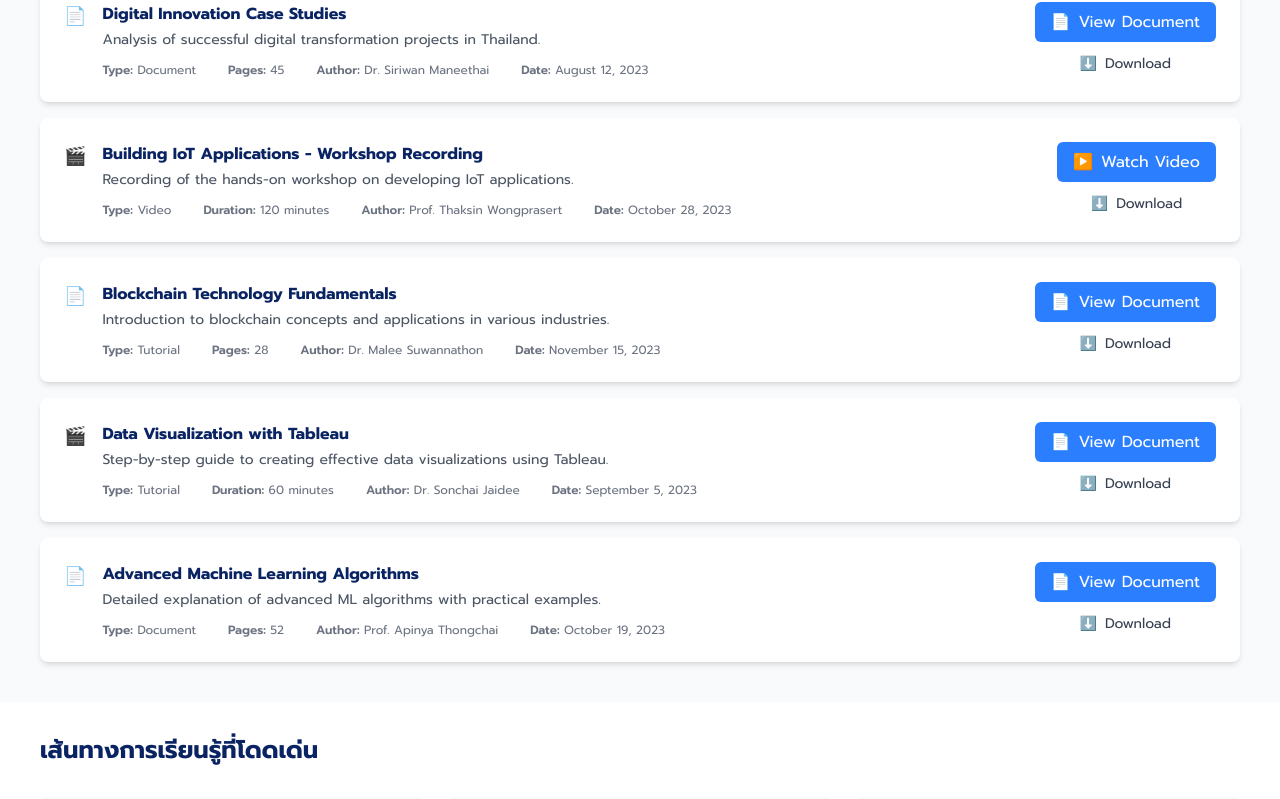
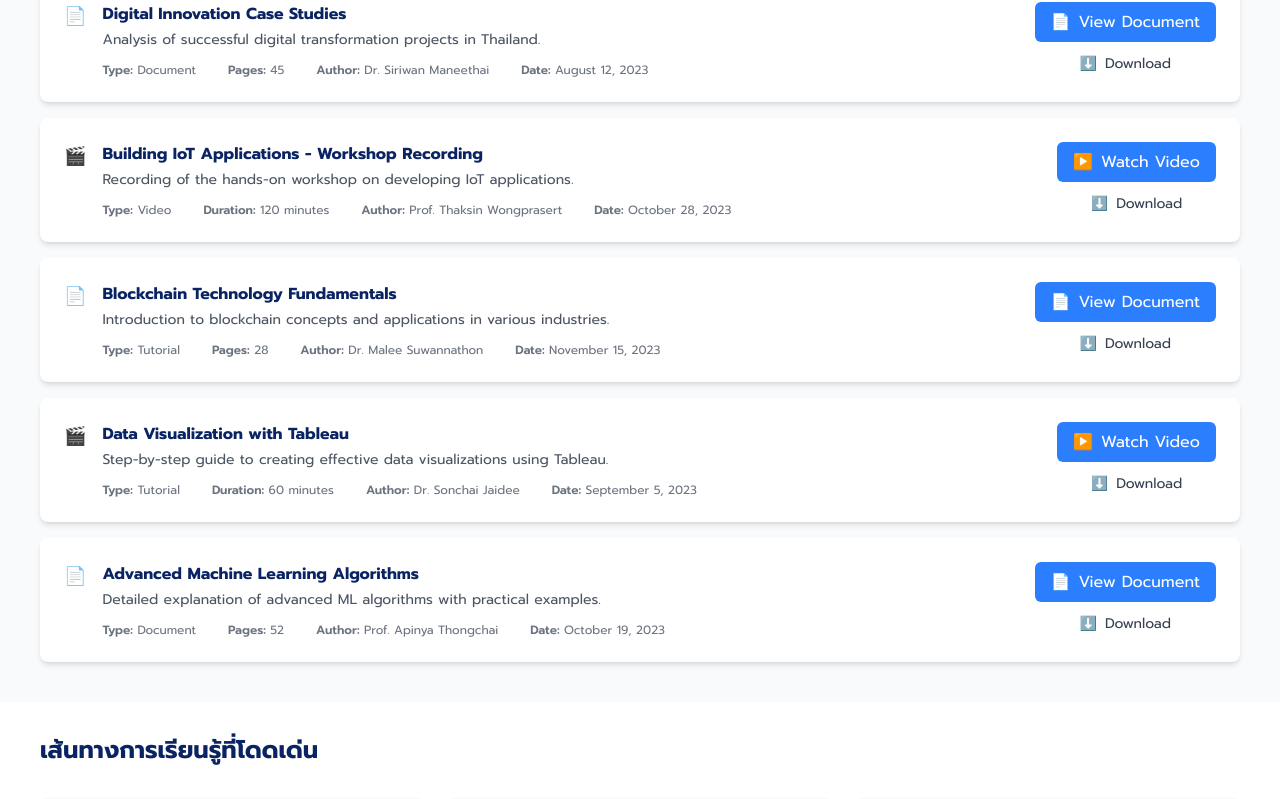
Before and after one commit to dinsorkot-sk/new-growth-front-end, a Next.js app: page /elearning in a window 1280 px wide. Shown: the part 898-1697 px from the top of the page. Built offline with nearby package versions, Linux system fonts and the light colour scheme.

Commit message:
fix E-learning page background and if Press the button and open the video.

```diff
--- a/src/app/elearning/page.tsx
+++ b/src/app/elearning/page.tsx
@@ -1,6 +1,6 @@
 'use client'
 
-import React, { useState } from 'react';
+import React, { useEffect, useRef, useState } from 'react';
 import { FontAwesomeIcon } from '@fortawesome/react-fontawesome';
 import { faBook } from '@fortawesome/free-solid-svg-icons';
 export default function ResourcesPage() {
@@ -18,7 +18,8 @@ export default function ResourcesPage() {
       pages: null,
       author: 'Dr. Somchai Jaidee',
       date: 'October 15, 2023',
-      icon: 'video'
+      icon: 'video',
+      url: 'https://commondatastorage.googleapis.com/gtv-videos-bucket/sample/ForBiggerEscapes.mp4'
     },
     {
       id: 2,
@@ -29,7 +30,8 @@ export default function ResourcesPage() {
       pages: '32',
       author: 'Prof. Apinya Thongchai',
       date: 'September 20, 2023',
-      icon: 'document'
+      icon: 'document',
+      url: 'https://www.w3.org/WAI/ER/tests/xhtml/testfiles/resources/pdf/dummy.pdf'
     },
     {
       id: 3,
@@ -119,23 +121,112 @@ export default function ResourcesPage() {
   };
 
   // Function to render the appropriate action button
-  const renderActionButton = (type) => {
-    if (type === 'Video') {
-      return (
-        <button className="bg-blue-500 text-white rounded-md px-4 py-2 flex items-center">
-          <span className="mr-2">▶️</span>
-          <span>Watch Video</span>
-        </button>
-      );
-    } else {
-      return (
-        <button className="bg-blue-500 text-white rounded-md px-4 py-2 flex items-center">
-          <span className="mr-2">📄</span>
-          <span>View Document</span>
-        </button>
-      );
+  // const renderActionButton = (type) => {
+  //   if (type === 'Video') {
+  //     return (
+  //       <button className="bg-blue-500 text-white rounded-md px-4 py-2 flex items-center">
+  //         <span className="mr-2">▶️</span>
+  //         <span>Watch Video</span>
+  //       </button>
+  //     );
+  //   } else {
+  //     return (
+  //       <button className="bg-blue-500 text-white rounded-md px-4 py-2 flex items-center">
+  //         <span className="mr-2">📄</span>
+  //         <span>View Document</span>
+  //       </button>
+  //     );
+  //   }
+  // };
+
+
+  const handleDownload = async (url: string, defaultFileName?: string) => {
+    try {
+      const response = await fetch(url);
+      const blob = await response.blob();
+
+      // ตรวจสอบประเภทของไฟล์จาก Content-Type
+      const contentType = response.headers.get('content-type');
+      let fileName = defaultFileName;
+
+      // ถ้าไม่ได้กำหนดชื่อไฟล์ ให้สร้างจาก url และ content-type
+      if (!fileName) {
+        // ดึงชื่อไฟล์จาก URL ถ้ามี
+        const urlParts = url.split('/');
+        const urlFileName = urlParts[urlParts.length - 1].split('?')[0];
+
+        if (urlFileName && urlFileName.includes('.')) {
+          fileName = urlFileName;
+        } else {
+          // กำหนดนามสกุลตาม content-type
+          if (contentType) {
+            if (contentType.includes('video')) {
+              fileName = 'video.mp4';
+            } else if (contentType.includes('pdf')) {
+              fileName = 'document.pdf';
+            } else if (contentType.includes('image')) {
+              fileName = 'image.jpg';
+            } else if (contentType.includes('audio')) {
+              fileName = 'audio.mp3';
+            } else {
+              fileName = 'downloaded_file';
+            }
+          } else {
+            fileName = 'downloaded_file';
+          }
+        }
+      }
+
+      const blobUrl = window.URL.createObjectURL(blob);
+
+      const link = document.createElement('a');
+      link.href = blobUrl;
+      link.download = fileName;
+      document.body.appendChild(link);
+      link.click();
+      document.body.removeChild(link);
+
+      window.URL.revokeObjectURL(blobUrl); // เคลียร์ blob ออก
+
+      return { success: true, fileName, contentType };
+    } catch (error) {
+      console.error('Download failed:', error);
+      return { success: false, error };
     }
   };
+
+
+  const renderActionButton = (resource) => {
+  const handleClick = () => {
+
+    if (resource.icon === 'video') {
+      // ถ้าเป็นวิดีโอ เปิดลิงก์ในหน้าต่างใหม่ (หรือจะทำ modal video player ก็ได้)
+      window.open(resource.url, '_blank');
+
+    } else {
+      // ถ้าเป็นเอกสาร เปิดเอกสาร
+      window.open(resource.url, '_blank');
+    }
+  };
+
+  return (
+    <button
+      onClick={handleClick}
+      className="bg-blue-500 text-white rounded-md px-4 py-2 flex items-center"
+    >
+      <span className="mr-2">
+        {resource.icon === 'video' ? '▶️' : '📄'}
+      </span>
+      <span>{resource.icon === 'video' ? 'Watch Video' : 'View Document'}</span>
+    </button>
+
+  );
+};
+
+
+
+// Simple Video Player Component
+
 
    // Learning paths structure for display
    const learningPaths = [
@@ -245,7 +336,7 @@ export default function ResourcesPage() {
   const videoResources = resources.filter(resource => resource.icon === 'video');
   const documentResources = resources.filter(resource => resource.icon === 'document');
   return (
-    <div className="container mx-auto  ">
+    <div className="mx-auto ">
         <div className=" bg-[#0A2463] md:h-50  text-white py-10  px-10  ">
         <div className="text-3xl font-bold text-white">แหล่งข้อมูลการเรียนรู้แบบออนไลน์</div>
         <div className="text-wrap max-w-2xl text-base mt-5 text-white">เข้าถึงวิดีโอการฝึกอบรม เอกสารประกอบ แบบฝึกหัด และสื่อการเรียนรู้เพื่อสนับสนุนการศึกษาของคุณ</div>
@@ -309,8 +400,11 @@ export default function ResourcesPage() {
                 </div>
 
                 <div className="flex flex-col items-center  space-y-3 mt-3 md:mt-0">
-                  {renderActionButton(resource.type)}
-                  <button className="flex  items-center  text-white hover:text-blue-500 transition-colors text-sm">
+                {renderActionButton(resource)}
+                  <button onClick={() => handleDownload(
+        resource.url,
+        `${resource.title}.${resource.type === 'Video' ? 'mp4' : 'pdf'}`
+      )} className="flex  items-center  text-white hover:text-blue-500 transition-colors text-sm">
                     <span className="mr-2 ">⬇️</span>
                     <span className='text-[#374151]'>Download</span>
                   </button>
@@ -321,7 +415,7 @@ export default function ResourcesPage() {
         </div>
       </div>
 
-      <div className="container mx-auto  py-8 px-10 ">
+      <div className=" mx-auto  py-8 px-10 ">
       {/* Learning Paths */}
       <h1 className="text-2xl font-bold text-[#0A2463] mb-8">เส้นทางการเรียนรู้ที่โดดเด่น</h1>
 
```
